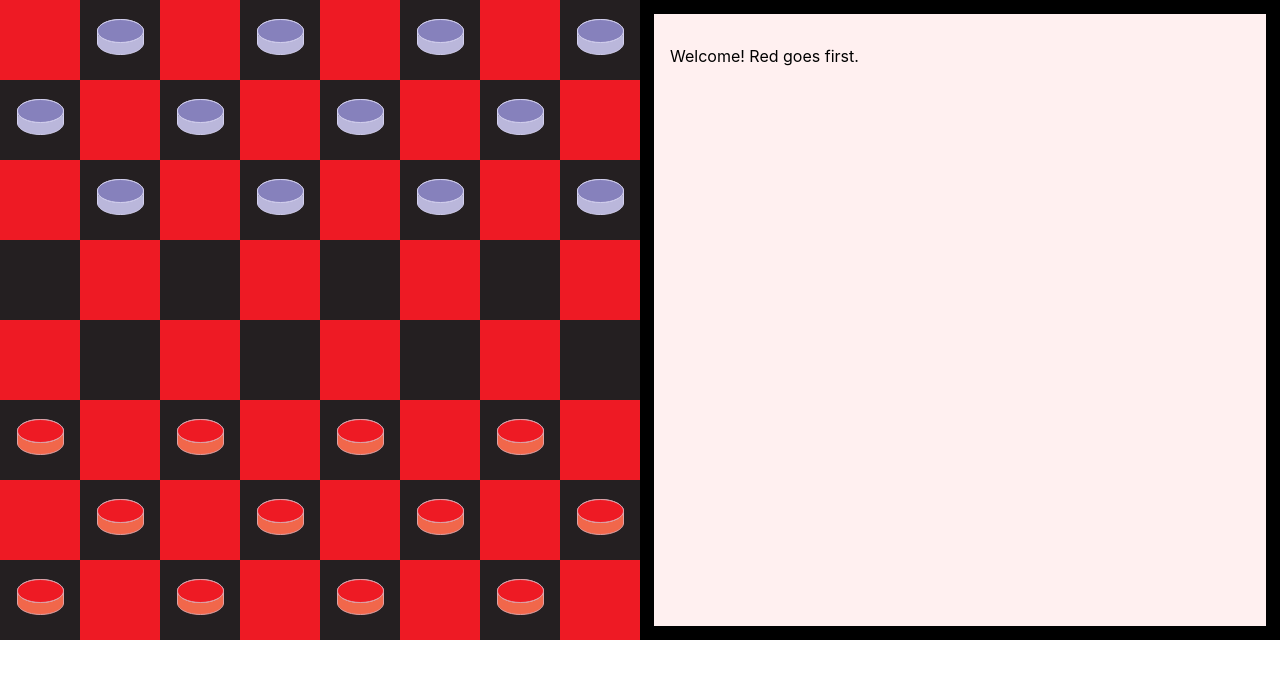
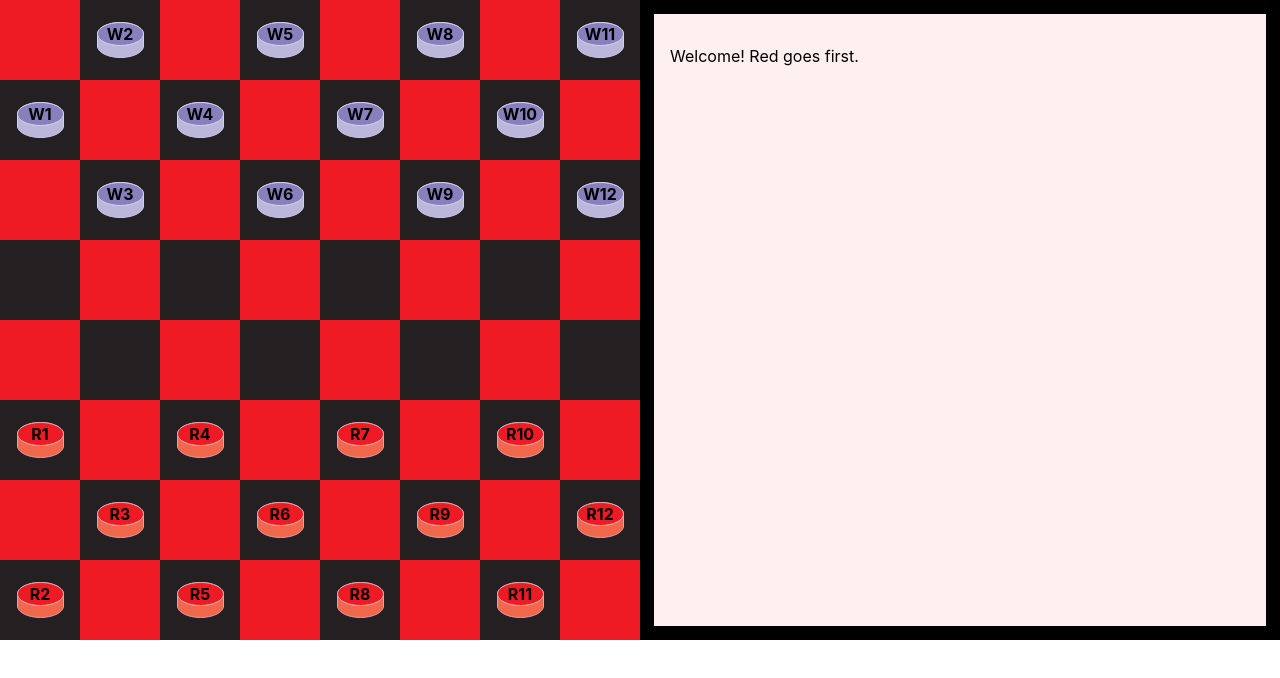
Before and after one commit to stemmlerjs/checkers, a React (Create React App) app: page / in a window 1280 px wide. Shown: the top 678 px of the page. Built offline with nearby package versions, Linux system fonts and the light colour scheme.

Commit message:
Fixed re-rendering issue by switching to mobx-react-lite.

```diff
--- a/package.json
+++ b/package.json
@@ -12,6 +12,7 @@
     "@types/react-dom": "^18.0.4",
     "mobx": "^6.6.0",
     "mobx-react": "^7.5.0",
+    "mobx-react-lite": "^3.4.0",
     "react": "^18.1.0",
     "react-dnd": "^16.0.1",
     "react-dnd-html5-backend": "^16.0.1",
--- a/src/components/game/board/Board.tsx
+++ b/src/components/game/board/Board.tsx
@@ -81,6 +81,8 @@ export class Board {
         this.squares[i][j].setDroppable(false);
       }
     }
+
+    console.log('Cleared droppable squares', this.squares)
   }
 
   public printBoard (): void {
--- a/src/components/game/board/BoardView.css
+++ b/src/components/game/board/BoardView.css
@@ -12,6 +12,19 @@
   justify-content: center;
 
   box-sizing: border-box;
+}
+
+.piece {
+  text-align: center;
+  align-items: center;
+  display: flex;
+  justify-content: center;
+}
+
+.pieceId {
+  position: absolute;
+  font-size: 1rem;
+  top: 24px;
 }
 
 .color-red {
--- a/src/components/game/board/BoardView.tsx
+++ b/src/components/game/board/BoardView.tsx
@@ -1,4 +1,5 @@
-import { observer } from "mobx-react";
+
+import { observer } from "mobx-react-lite";
 import { Board } from "./Board";
 import "./BoardView.css";
 import { DndProvider } from "react-dnd";
--- a/src/components/game/pieces/PieceView.tsx
+++ b/src/components/game/pieces/PieceView.tsx
@@ -26,7 +26,7 @@ export const PieceView = ({ piece, onPieceDragged }: PieceViewProps ) => {
     if (isDragging) {
       onPieceDragged(piece);
     }
-  }, [isDragging])
+  }, [isDragging, onPieceDragged, piece])
 
   return (
     <div
@@ -38,6 +38,7 @@ export const PieceView = ({ piece, onPieceDragged }: PieceViewProps ) => {
         fontWeight: 'bold',
         cursor: 'move',
       }}>
+      <div className="pieceId">{piece.getId()}</div>
       <img src={pieceIcon}/>
     </div>
   )
--- a/src/components/game/square/Square.tsx
+++ b/src/components/game/square/Square.tsx
@@ -1,4 +1,5 @@
 
+import { makeAutoObservable } from "mobx";
 import { NumUtil } from "../../../shared/utils/NumUtil";
 type SquareColor = 'red' | 'black';
 
@@ -19,6 +20,8 @@ export class Square {
     this.index = index;
     this.color = Square.getSquareColor(xPos, yPos);
     this.droppable = false;
+
+    makeAutoObservable(this);
   }
 
   public static getSquareColor (xColumn: number, yRow: number) : SquareColor {
--- a/src/components/game/square/SquareView.tsx
+++ b/src/components/game/square/SquareView.tsx
@@ -1,4 +1,5 @@
-import { useState } from "react";
+
+import { observer } from "mobx-react-lite";
 import { useDrop } from "react-dnd";
 import { Piece } from "../pieces/Piece";
 import { Square } from "./Square";
@@ -13,7 +14,7 @@ type SquareViewProps = {
  * @type View
  */
 
-export const SquareView = ({
+export const SquareView = observer((({
   square,
   onPieceDropped,
   children,
@@ -21,14 +22,10 @@ export const SquareView = ({
   const x = square.getXPosition();
   const y = square.getYPosition();
 
-  const [{ isOver }, drop] = useDrop(
+  const [{ }, drop] = useDrop(
     () => ({
       accept: Piece.PIECE_TYPES,
-      hover: (props, monitor) => {
-
-      },
       drop: () => {
-        console.log("dropped", square);
         onPieceDropped(square);
       },
       collect: (monitor) => ({
@@ -51,4 +48,4 @@ export const SquareView = ({
       {children ? children : ""}
     </div>
   );
-};
+}));
```
Also changed, not shown: 1 other file (tests, documents, lock files or other folders).
